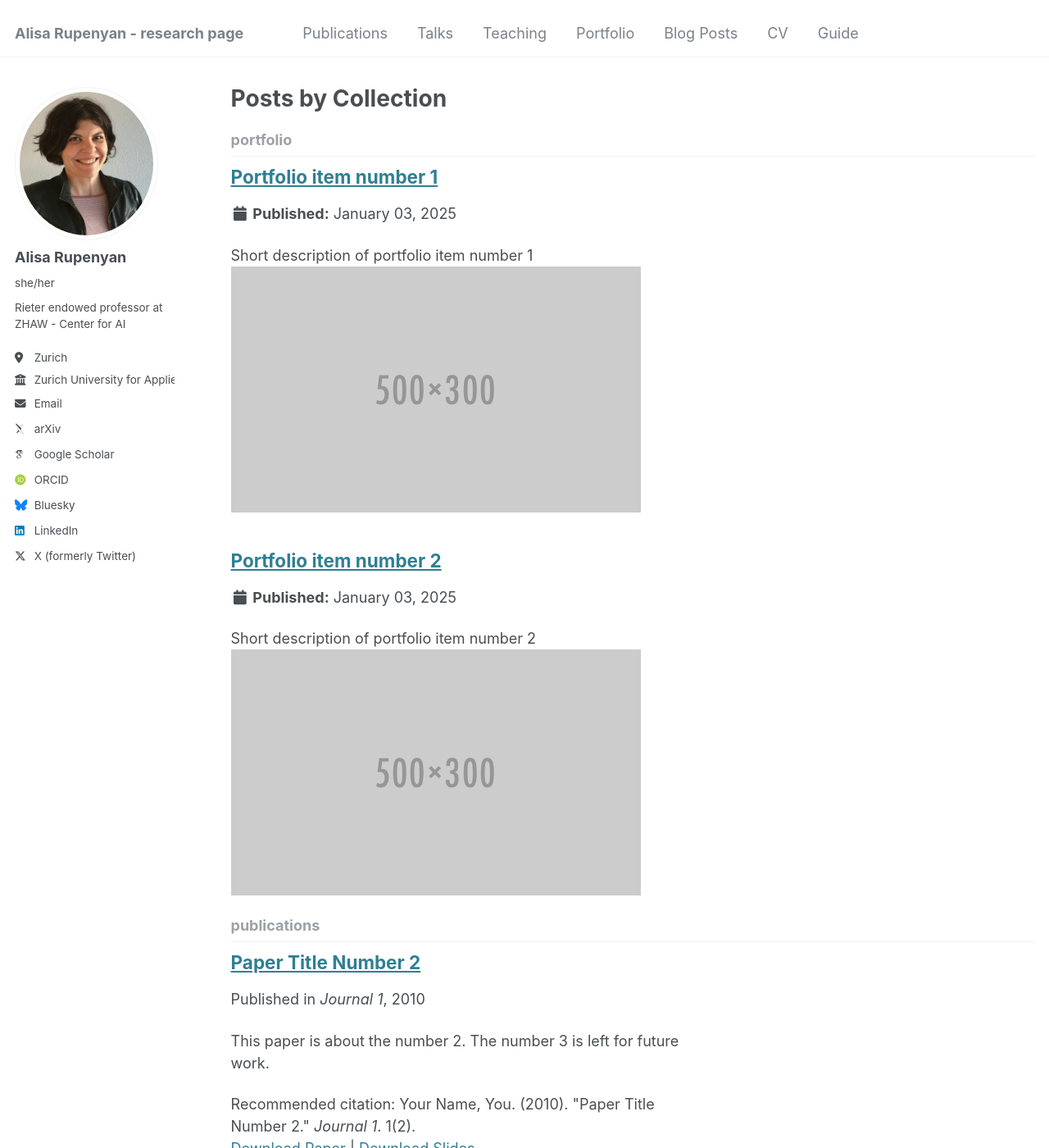
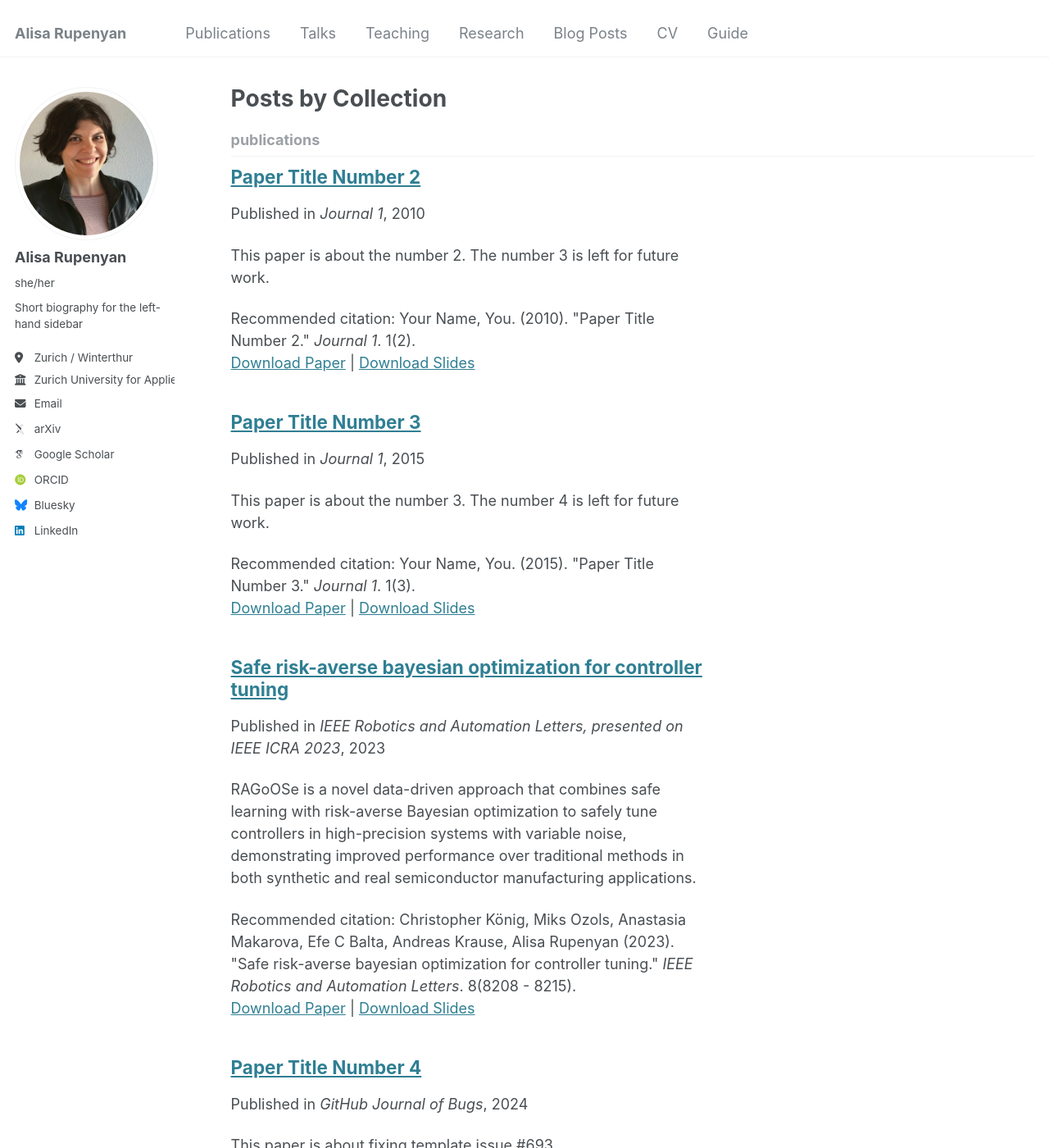
Before and after one commit to alisa-rupenyan/alisa-rupenyan.github.io, a Jekyll site: the page built from _pages/collection-archive.html, in a window 1280 px wide and 1400 px high. Shown: the whole window at 82% size. Built offline with Jekyll 4.4.1, drawn with Linux system fonts in a browser that asks for light colours; some web fonts are replaced; some of the changed text lies outside the part shown.

Commit message:
Updates portfolio

```diff
--- a/_config.yml
+++ b/_config.yml
@@ -8,13 +8,13 @@
 
 # Basic Site Settings
 locale                   : "en-US"
-title                    : "Alisa Rupenyan - research page"
+title                    : "Alisa Rupenyan "
 title_separator          : "-"
 name                     : &name "Alisa Rupenyan"
-description              : &description "Research website"
+description              : &description "Professor, industrial AI for autonomous manufacturing systems"
 url                      : "https://alisa-rupenyan.github.io" # the base hostname & protocol for your site e.g. "https://[your GitHub username].github.io"
 baseurl                  : "" # the subpath of your site, e.g. "/blog"
-theme                    : "minimal-mistakes-jekyll"
+theme                    : minimal-mistakes-jekyll
 repository               : "alisa-rupenyan/alisa-rupenyan.github.io"
 
 # Site Author - The following control what appear as part of the author content on the side bar.
@@ -25,20 +25,32 @@
   avatar           : "profile.png"
   name             : "Alisa Rupenyan"
   pronouns         : "she/her"
-  bio              : "Rieter endowed professor at ZHAW - Center for AI"
-  location         : "Zurich"
-  employer         : "Zurich University for Applied Sciences (ZHAW)"
+  bio              : "Short biography for the left-hand sidebar"
+  location         : "Zurich / Winterthur"
+  employer         : "Zurich University for Applied Sciences"
   uri              : # URL
   email            : "alisa.rupenyan@ezhaw.ch"
 
   # Academic websites
-  googlescholar    : "https://scholar.google.com/citations?user=8jUSNmsAAAAJ&hl=en"
-  arxiv           : "https://dblp.org/pid/247/9348.html"
+  arxiv            : "https://arxiv.org/search/?searchtype=author&query=Rupenyan%2C+A"
+  googlescholar    : "https://scholar.google.com/citations?user=PS_CX0AAAAAJ"
+  impactstory      : # URL
   orcid            : "https://orcid.org/0000-0002-2170-8564"
+  semantic         : # URL
+  pubmed           : # URL
+  researchgate     : # URL
+  scopus           : # URL
 
+  # Repositories and software development
+  bitbucket        : # Username - Update with your username on the site
+  codepen          : # Username
+  dribbble         : # Username
+  github           : # Username
+  kaggle           : # Username
+  stackoverflow    : # User number or user number and name (i.e., use "1" or "1/jeff-atwood")
 
   # Social media
-  bluesky          : "alisa11" # Replace this with you Bluesky username
+  bluesky          : "bsky.app" # Replace this with you Bluesky username
   facebook         : # Username
   flickr           : # Username
   foursquare       : # Username
@@ -55,7 +67,7 @@
   steam            : # Username
   telegram         : # URL
   tumblr           : # Username
-  twitter          : "arupenya"
+  twitter          : # Username for X / Twitter
   vine             : # Username
   weibo            : # Username
   wikipedia        : # Username
@@ -207,7 +219,7 @@
   publications:
     output: true
     permalink: /:collection/:path/
-  portfolio:
+  research:
     output: true
     permalink: /:collection/:path/
   talks:
@@ -253,10 +265,10 @@
       author_profile: true
       share: true
       comments: true
-  # _portfolio
+  # _research
   - scope:
       path: ""
-      type: portfolio
+      type: research
     values:
       layout: single
       author_profile: true
--- a/_data/navigation.yml
+++ b/_data/navigation.yml
@@ -14,8 +14,8 @@
   - title: "Teaching"
     url: /teaching/
 
-  - title: "Portfolio"
-    url: /portfolio/
+  - title: "Research"
+    url: /research/
 
   - title: "Blog Posts"
     url: /year-archive/
```
Also changed, not shown: _research/portfolio-1.md (renamed from _portfolio/portfolio-1.md), _research/portfolio-2.html (renamed from _portfolio/portfolio-2.html), 1 other file.
